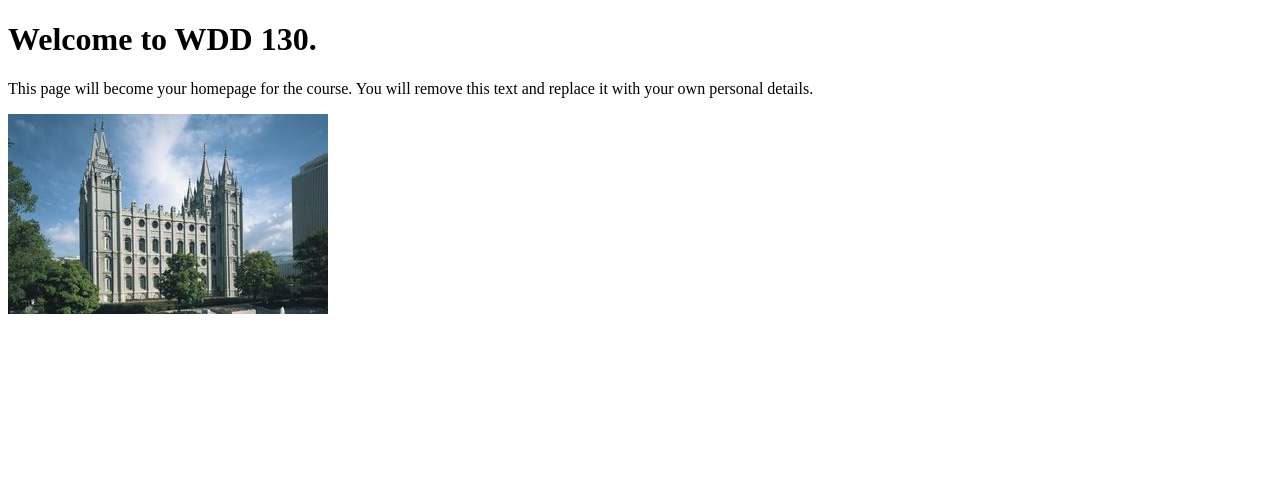
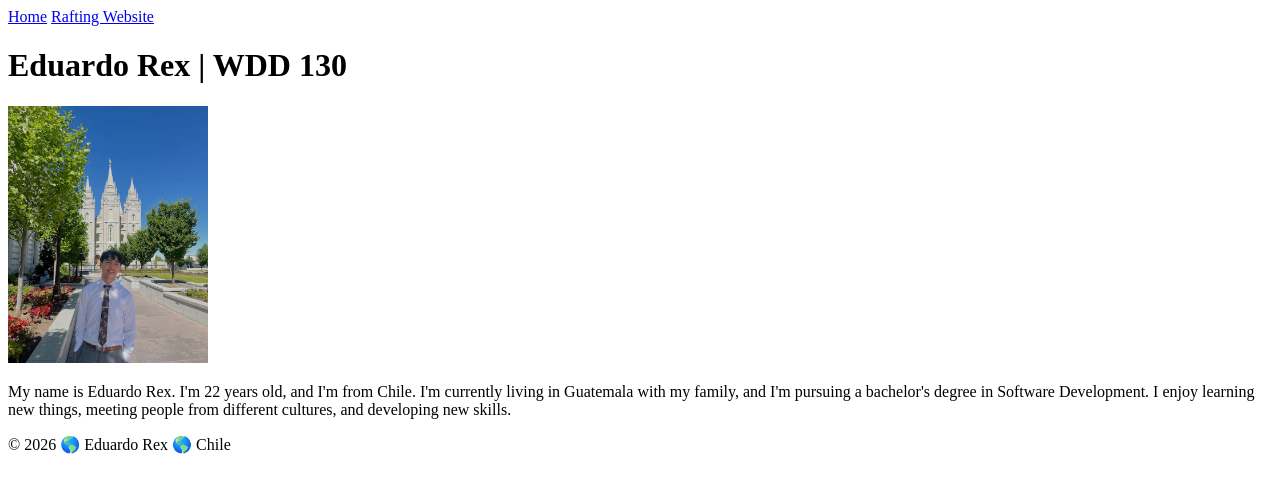
Before and after one commit to edurex2844/wdd130, a plain HTML site: page index.html in a window 1280 px wide. Drawn offline with Linux system fonts and the light colour scheme.

Commit message:
Complete student homepage

```diff
--- a/index.html
+++ b/index.html
@@ -1,14 +1,26 @@
 <!DOCTYPE html>
-<html lang="en">
+<html lang="en-US">
 <head>
     <meta charset="UTF-8">
     <meta name="viewport" content="width=device-width, initial-scale=1.0">
-    <title>WDD 130 | Personal Homepage</title>
+    <title>Eduardo Rex | WDD 130</title>
 </head>
 <body>
-    <h1>Welcome to WDD 130.</h1>
-    <p>This page will become your homepage for the course. You will remove this text and replace it with your own personal details.</p>
-
-    <img src="images/salt-lake-temple.jpg" alt="The Salt Lake Temple.">
+    <header>
+        <nav>
+            <a href="#">Home</a>
+            <a href="wwr/">Rafting Website</a>
+        </nav>
+    </header>
+<main>
+    <h1>Eduardo Rex | WDD 130</h1>
+    <img src="images/profile.webp" alt="Eduardo at the Salt Lake Temple" width="200">
+    <p>My name is Eduardo Rex. I'm 22 years old, and I'm from Chile. I'm currently living in Guatemala with my family, and I'm pursuing a bachelor's degree in Software Development.
+        I enjoy learning new things, meeting people from different cultures, and developing new skills.
+    </p>
+</main>
+<footer>
+    <p>&copy; 2026 🌎 Eduardo Rex 🌎 Chile</p>
+</footer>
 </body>
 </html>
```
Also changed, not shown: images/profile.webp (added).
